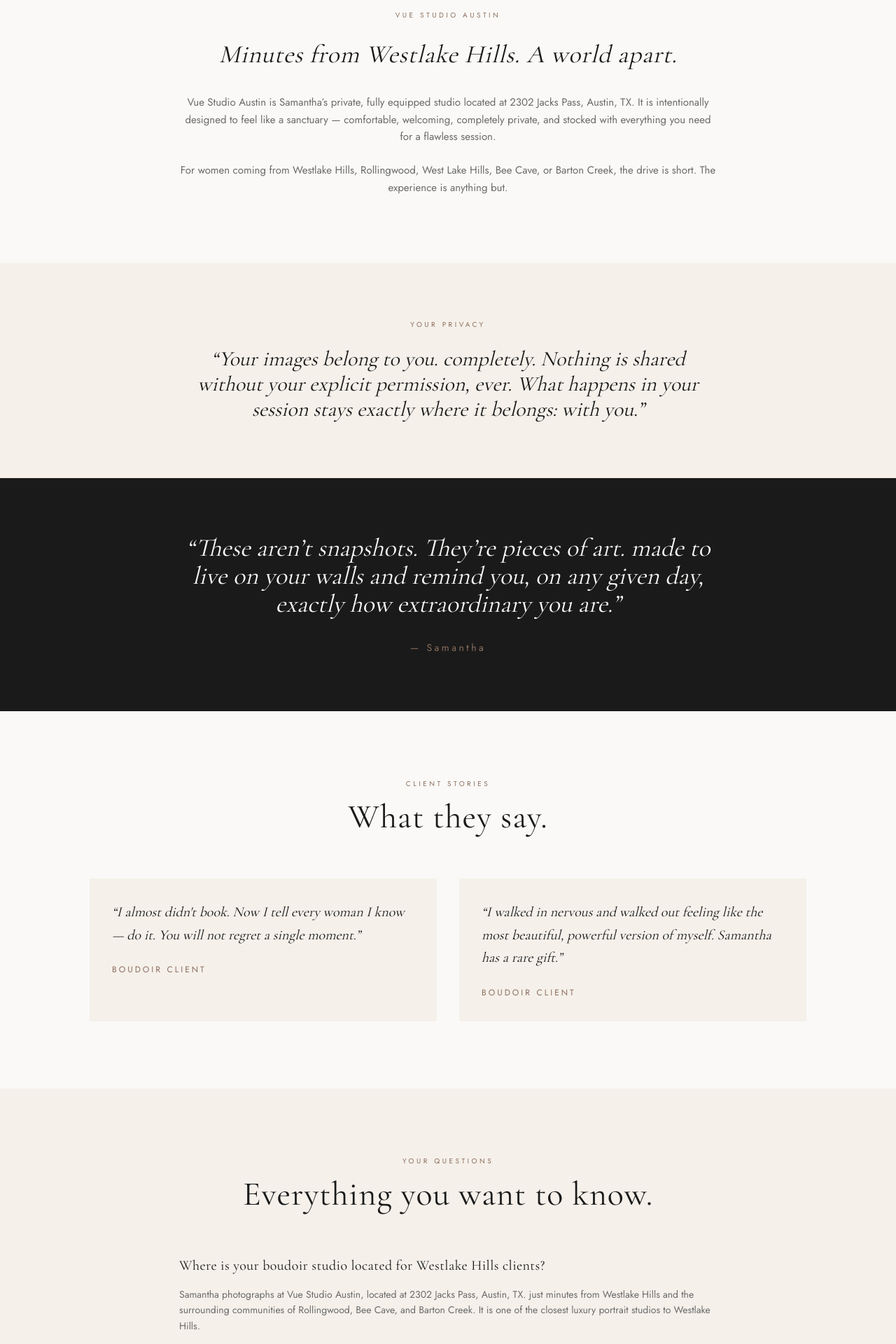
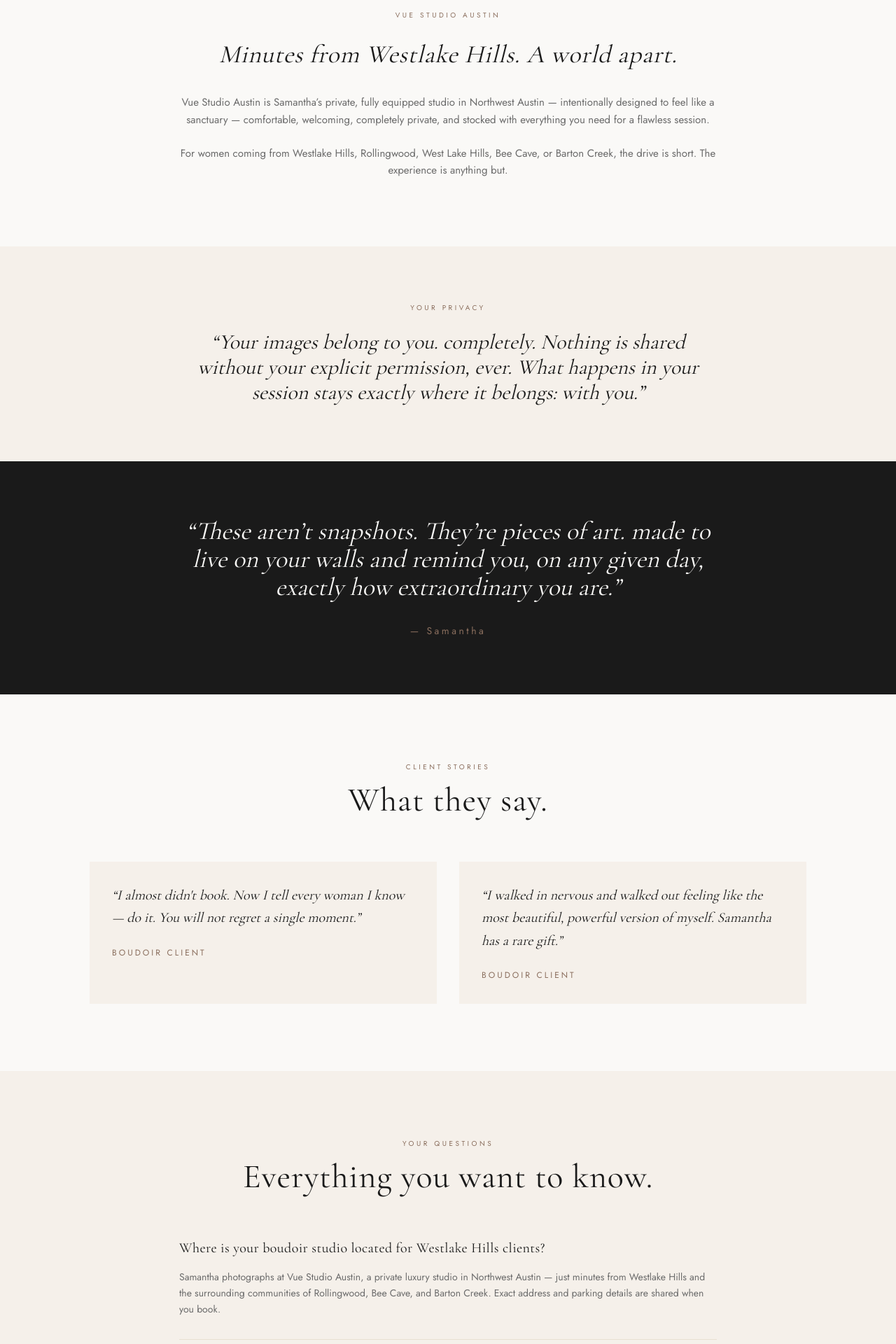
Before and after one commit to crhaines56-stack/samantha-haines-photography, a Next.js app: page /westlake-hills-boudoir-photographer in a window 1280 px wide. Shown: the part 4940-6860 px from the top of the page at 70% size. Built offline with nearby package versions, Linux system fonts and the light colour scheme; no server answers.

Commit message:
Remove address sitewide — by request only. Footer, Vue Studio FAQ, all location pages

```diff
--- a/app/cedar-park-photographer/page.tsx
+++ b/app/cedar-park-photographer/page.tsx
@@ -32,7 +32,7 @@ const faqSchema = {
       name: "Where is your studio located?",
       acceptedAnswer: {
         "@type": "Answer",
-        text: "Samantha photographs at Vue Studio, located at 2302 Jacks Pass, Austin, TX — approximately 25 minutes from Cedar Park — it's a beautiful, private studio space that's well worth the short drive.",
+        text: "Samantha photographs at Vue Studio, a private luxury studio in Northwest Austin — approximately 25 minutes from Cedar Park. It's a beautiful space that's well worth the short drive. Exact address and parking details are shared when you book.",
       },
     },
     {
--- a/app/lakeway-photographer/page.tsx
+++ b/app/lakeway-photographer/page.tsx
@@ -32,7 +32,7 @@ const faqSchema = {
       name: "Where is your studio located?",
       acceptedAnswer: {
         "@type": "Answer",
-        text: "Samantha photographs at Vue Studio, located at 2302 Jacks Pass, Austin, TX — approximately 10 minutes from Lakeway — the studio sits close to Lake Travis, making it a natural fit for Lakeway clients.",
+        text: "Samantha photographs at Vue Studio, a private luxury studio in Northwest Austin — approximately 10 minutes from Lakeway. Exact address and parking details are shared when you book.",
       },
     },
     {
--- a/app/steiner-ranch-photographer/page.tsx
+++ b/app/steiner-ranch-photographer/page.tsx
@@ -32,7 +32,7 @@ const faqSchema = {
       name: "Where is your studio located?",
       acceptedAnswer: {
         "@type": "Answer",
-        text: "Samantha photographs at Vue Studio, located at 2302 Jacks Pass, Austin, TX. The studio is approximately 15 minutes from Steiner Ranch — you couldn't ask for a more convenient location.",
+        text: "Samantha photographs at Vue Studio, a private luxury studio in Northwest Austin — approximately 15 minutes from Steiner Ranch. You couldn't ask for a more convenient location. Exact address and parking details are shared when you book.",
       },
     },
     {
--- a/app/vue-studio/page.tsx
+++ b/app/vue-studio/page.tsx
@@ -65,7 +65,7 @@ const studioSchema = {
           name: "Where is Vue Studio located?",
           acceptedAnswer: {
             "@type": "Answer",
-            text: "Vue Studio is located at 2302 Jacks Pass, Austin, TX.",
+            text: "Vue Studio is located in Northwest Austin. The exact address and parking details are provided when you book your session.",
           },
         },
       ],
--- a/app/westlake-hills-boudoir-photographer/page.tsx
+++ b/app/westlake-hills-boudoir-photographer/page.tsx
@@ -81,7 +81,7 @@ const faqSchema = {
       name: "Where is your boudoir studio located for Westlake Hills clients?",
       acceptedAnswer: {
         "@type": "Answer",
-        text: "Samantha photographs at Vue Studio Austin, located at 2302 Jacks Pass, Austin, TX. just minutes from Westlake Hills and the surrounding communities of Rollingwood, Bee Cave, and Barton Creek. It is one of the closest luxury portrait studios to Westlake Hills.",
+        text: "Samantha photographs at Vue Studio Austin, a private luxury studio in Northwest Austin — just minutes from Westlake Hills and the surrounding communities of Rollingwood, Bee Cave, and Barton Creek. Exact address and parking details are shared when you book.",
       },
     },
     {
@@ -372,8 +372,7 @@ export default function WestlakeHillsBoudoirPage() {
               Minutes from Westlake Hills. A world apart.
             </h2>
             <p className="font-sans text-[15px] text-[#6b6b6b] leading-relaxed mb-6">
-              Vue Studio Austin is Samantha&rsquo;s private, fully equipped studio located at
-              2302 Jacks Pass, Austin, TX. It is intentionally designed to feel like a sanctuary
+              Vue Studio Austin is Samantha&rsquo;s private, fully equipped studio in Northwest Austin — intentionally designed to feel like a sanctuary
               &mdash; comfortable, welcoming, completely private, and stocked with everything
               you need for a flawless session.
             </p>
--- a/app/westlake-photographer/page.tsx
+++ b/app/westlake-photographer/page.tsx
@@ -32,7 +32,7 @@ const faqSchema = {
       name: "Where is your studio located?",
       acceptedAnswer: {
         "@type": "Answer",
-        text: "Samantha photographs at Vue Studio, located at 2302 Jacks Pass, Austin, TX — approximately 25 minutes from Westlake — it's one of the closest premium portrait studios to the Westlake area.",
+        text: "Samantha photographs at Vue Studio, a private luxury studio in Northwest Austin — just a short drive from Westlake. Exact address and parking details are shared when you book.",
       },
     },
     {
--- a/components/ui/Footer.tsx
+++ b/components/ui/Footer.tsx
@@ -35,9 +35,7 @@ export default function Footer() {
               Austin&apos;s premier portrait studio. Boudoir, senior portraits, family,
               newborn, maternity & headshots.
             </p>
-            <p className="font-sans text-[12px] text-[#c9b99a] mt-4">
-              2302 Jacks Pass, Austin, TX
-            </p>
+
           </div>
 
           {/* Services */}
```
